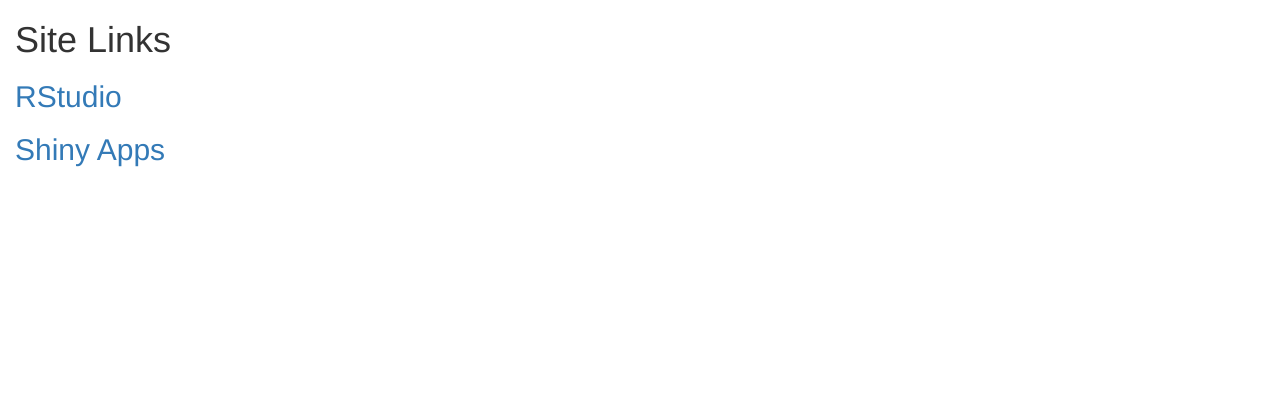
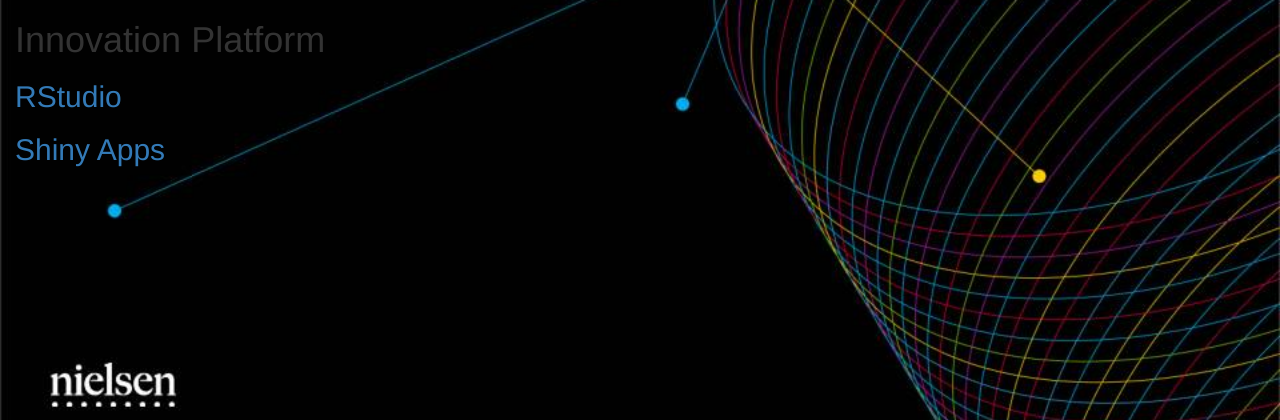
Before and after one commit to stephenl6705/seanapsys, a Django app: page / in a window 1280 px wide. Shown: the top 420 px of the page. Run offline with Django 3.2, Linux system fonts and the light colour scheme; some libraries are stand-ins or nearby versions.

Commit message:
css file with background.jpg for home.html and shiny_home.html

```diff
--- /dev/null
+++ b/homepage/static/homepage.css
@@ -0,0 +1,7 @@
+body {
+  background: url(/static/background.jpg) no-repeat center center fixed;
+  -webkit-background-size: cover;
+  -moz-background-size: cover;
+  -o-background-size: cover;
+  background-size: cover;
+}
--- a/homepage/templates/home.html
+++ b/homepage/templates/home.html
@@ -5,6 +5,7 @@
     <meta http-equiv="X-UA-Compatible" content="IE=edge">
     <meta name="viewport" content="width=device-width, initial-scale=1">
     <link rel="stylesheet" href="https://maxcdn.bootstrapcdn.com/bootstrap/3.3.5/css/bootstrap.min.css">
+    <link rel="stylesheet" href="/static/homepage.css">
     <title>Innovation Platform</title>
 </head>
 <body>
@@ -12,7 +13,7 @@
     <section class="boxes row">
         <div class= "box_topics col-md-12">
             <div id="site_links">
-                <h1>Site Links</h1>
+                <h1>Innovation Platform</h1>
                 <h2 id=id_rstudio><a href='https://www.seanapsys.com/rstudio'>RStudio</a></h2>
                 <h2 id=id_shinyapps><a href='/shinyapps'>Shiny Apps</a></h2>
             </div>
--- a/shinyapps/templates/shiny_home.html
+++ b/shinyapps/templates/shiny_home.html
@@ -5,6 +5,7 @@
     <meta http-equiv="X-UA-Compatible" content="IE=edge">
     <meta name="viewport" content="width=device-width, initial-scale=1">
     <link rel="stylesheet" href="https://maxcdn.bootstrapcdn.com/bootstrap/3.3.5/css/bootstrap.min.css">
+    <link rel="stylesheet" href="/static/homepage.css">
     <title>Shiny Apps</title>
 </head>
 <body>
```
Also changed, not shown: homepage/static/background.jpg (added).
